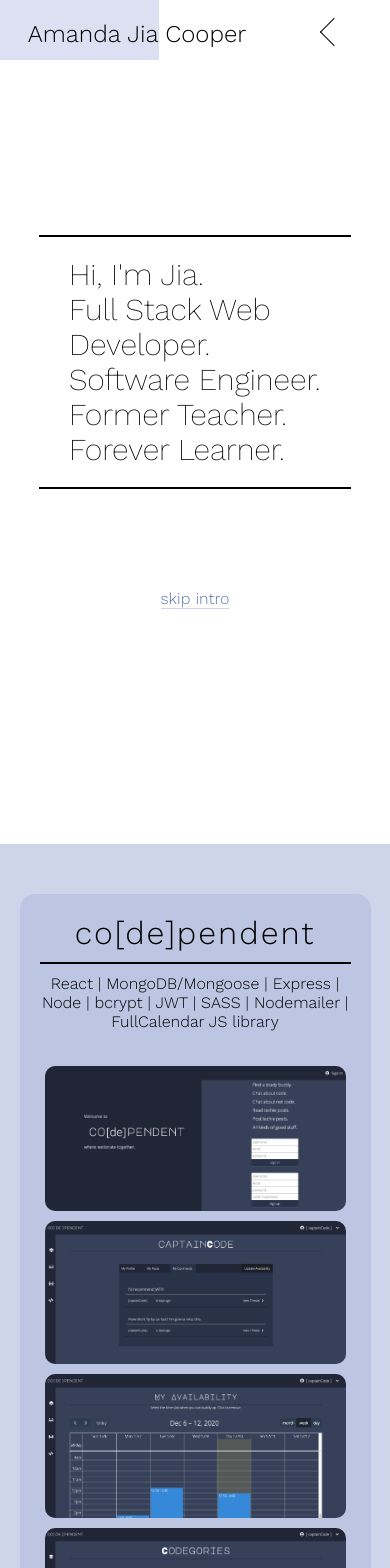
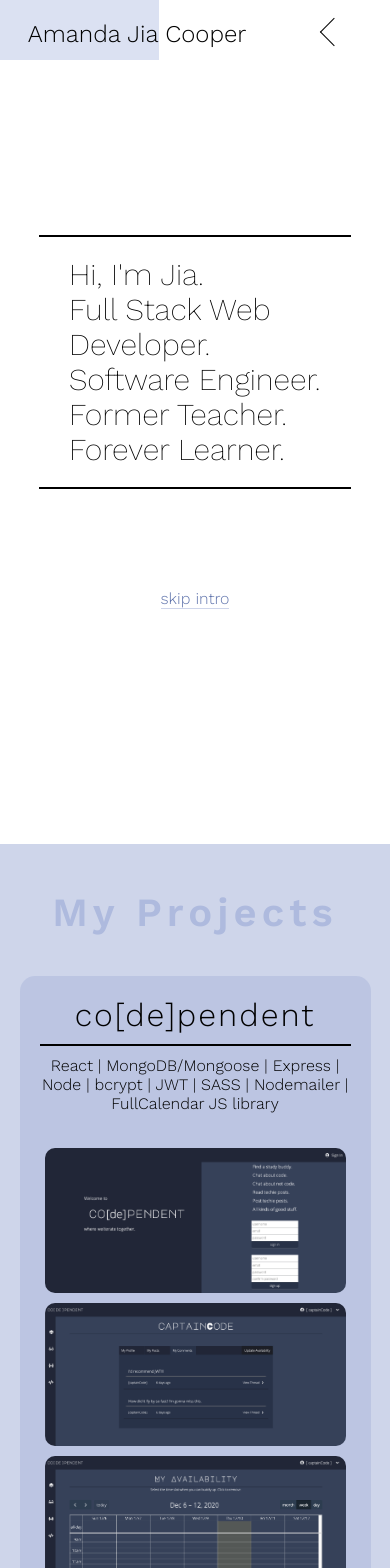
Before and after one commit to cooperama/portfolio, a React (Create React App) app: page / in a window 390 px wide. Shown: the top 1568 px of the page. Built offline with nearby package versions, Linux system fonts and the light colour scheme; a web font is replaced by a local one.

Commit message:
Fixes stretched images and section headings

```diff
--- a/src/styles/_mediaQueries.scss
+++ b/src/styles/_mediaQueries.scss
@@ -76,20 +76,26 @@
   }
 
   .arrow {
-    display: none;
+    // display: none;
+    // top: 0;
+    top: 30px;
     h4 {
-      letter-spacing: 20px;
+      color: $opaque-color;
+      letter-spacing: 20px !important;
     }
   }
 
-  .lowered-arrow {
-    display: block;
-  }
+  // .lowered-arrow {
+  //   display: block;
+  //   h4 {
+  //     letter-spacing: 20px;
+  //   }
+  // }
 }
 
 @media (max-width: 820px) {
-  .lowered-arrow h4 {
-    font-size: 3.5rem;
+  .arrow h4 {
+    font-size: 3.5rem !important;
   }
   .blurb-div {
     flex-direction: column;
@@ -113,10 +119,13 @@
   nav {
     height: 60px;
   }
-  .lowered-arrow h4 {
-    font-size: 2rem;
-    letter-spacing: 5px;
-    margin-top: 50px;
+  // .lowered-arrow {
+  //   display: block;
+  // }
+  .arrow h4 {
+    font-size: 2.5rem !important;
+    letter-spacing: 5px !important;
+    // margin-top: 50px;
   }
   .name-mobile {
     font-size: 1.5rem;
--- a/src/styles/pages/_projects.scss
+++ b/src/styles/pages/_projects.scss
@@ -47,13 +47,16 @@
   display: flex;
   flex-wrap: wrap;
   justify-content: center;
+  align-items: center;
   padding: 30px 0;
   img {
     width: 50%;
+    height: auto;
     max-width: 500px;
     padding: 5px;
     border-radius: 15px;
     transition: all 0.5s ease;
+    object-fit: cover;
   }
 }
 
@@ -61,6 +64,7 @@
   width: 400px;
   display: flex;
   justify-content: center;
+  align-items: center;
   padding-top: 30px;
   img {
     width: 60%;
```
